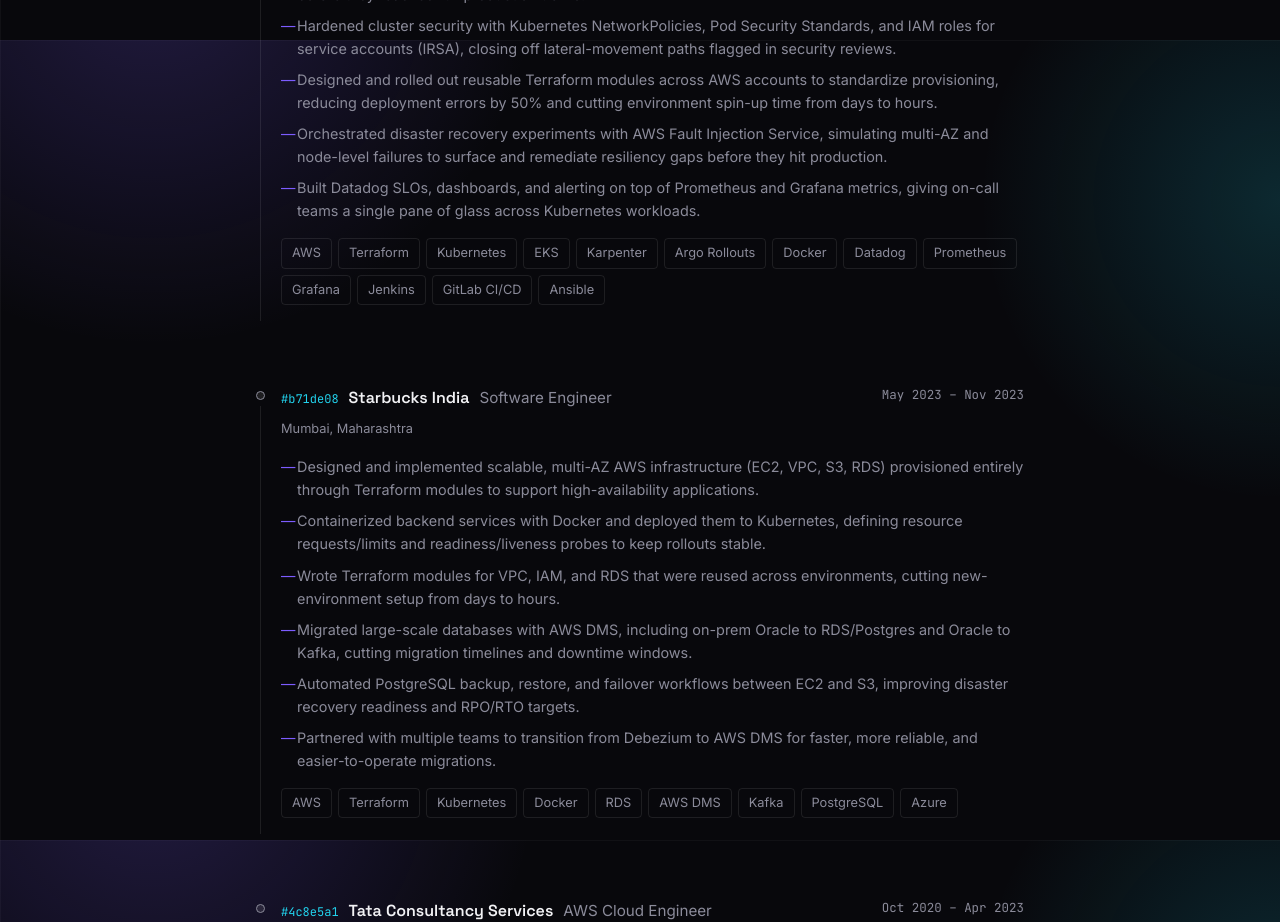
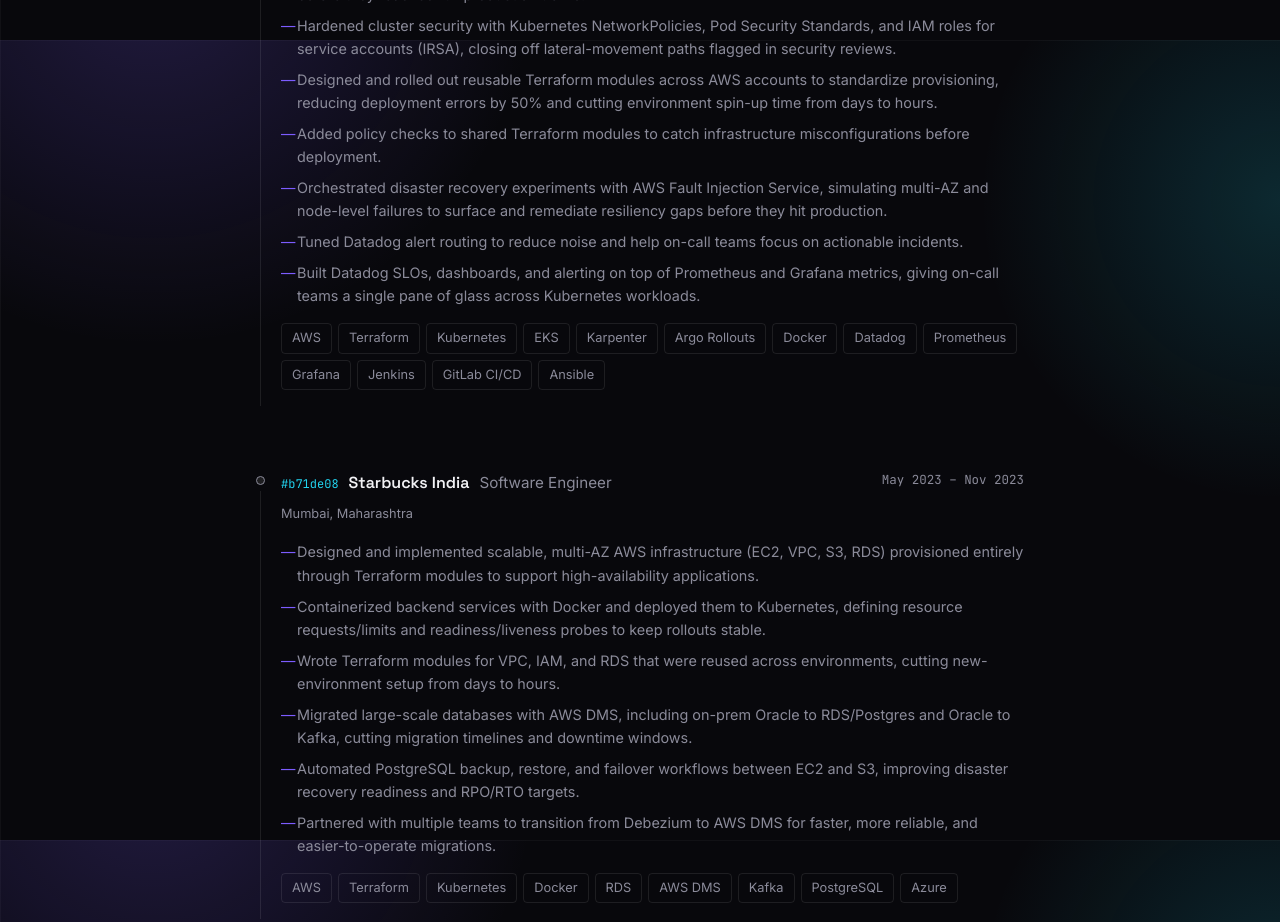
Before and after one commit to shivamstt/shivam-tiwari-portfolio, a React (Vite) app: page / in a window 1280 px wide. Shown: the part 1560-2482 px from the top of the page. Built offline with nearby package versions, Linux system fonts and the light colour scheme; no server answers.

Commit message:
chore : adding exp points

```diff
--- a/src/pages/Home.jsx
+++ b/src/pages/Home.jsx
@@ -58,7 +58,9 @@
             'Rolled out Argo Rollouts for canary releases on customer-facing services, catching regressions in staging before they reached full production traffic.',
             'Hardened cluster security with Kubernetes NetworkPolicies, Pod Security Standards, and IAM roles for service accounts (IRSA), closing off lateral-movement paths flagged in security reviews.',
             'Designed and rolled out reusable Terraform modules across AWS accounts to standardize provisioning, reducing deployment errors by 50% and cutting environment spin-up time from days to hours.',
+            'Added policy checks to shared Terraform modules to catch infrastructure misconfigurations before deployment.',
             'Orchestrated disaster recovery experiments with AWS Fault Injection Service, simulating multi-AZ and node-level failures to surface and remediate resiliency gaps before they hit production.',
+            'Tuned Datadog alert routing to reduce noise and help on-call teams focus on actionable incidents.',
             'Built Datadog SLOs, dashboards, and alerting on top of Prometheus and Grafana metrics, giving on-call teams a single pane of glass across Kubernetes workloads.'
         ],
         tags: ['AWS', 'Terraform', 'Kubernetes', 'EKS', 'Karpenter', 'Argo Rollouts', 'Docker', 'Datadog', 'Prometheus', 'Grafana', 'Jenkins', 'GitLab CI/CD', 'Ansible']
```
